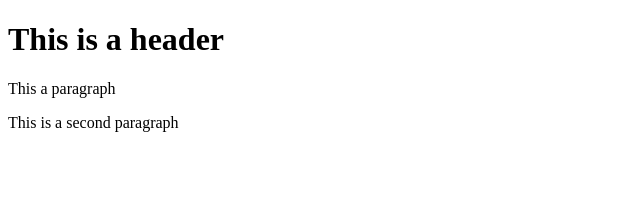
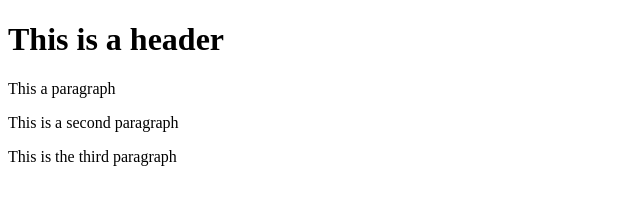
Before and after one commit to sgeckaldi/git-test, a website: page index.html in a window 1280 px wide. Shown: the whole page, without its empty margins (0-640 px from the left). Drawn offline with Linux system fonts and the light colour scheme.

Commit message:
fourth commit

```diff
--- a/index.html
+++ b/index.html
@@ -6,5 +6,6 @@
         <h1>This is a header</h1>
         <p>This a paragraph</p>
         <p>This is a second paragraph</p>
+        <p>This is the third paragraph</p>
     </body>
 </html>
```
Also changed, not shown: package.json (added, +24 -0 lines), 3 other files.
